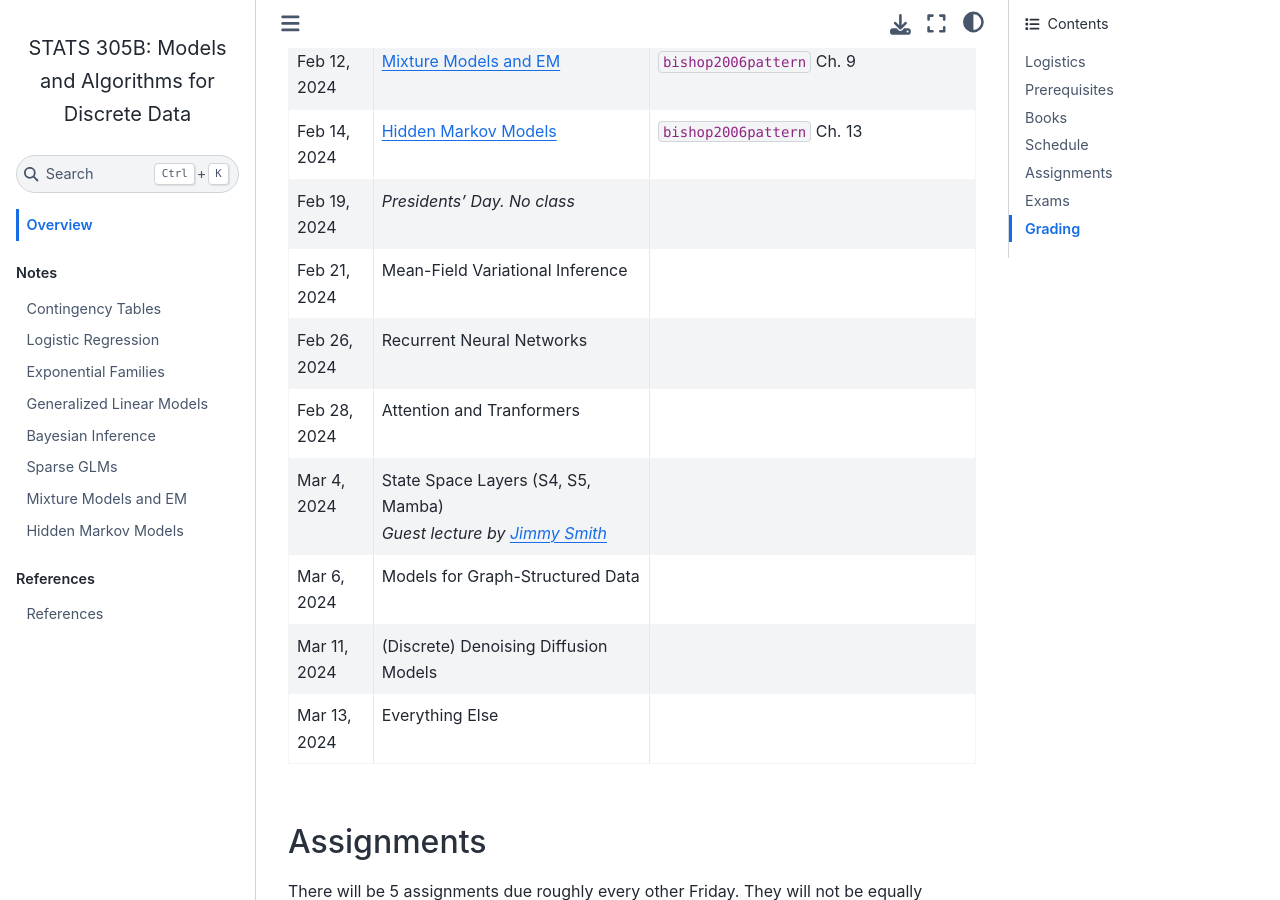
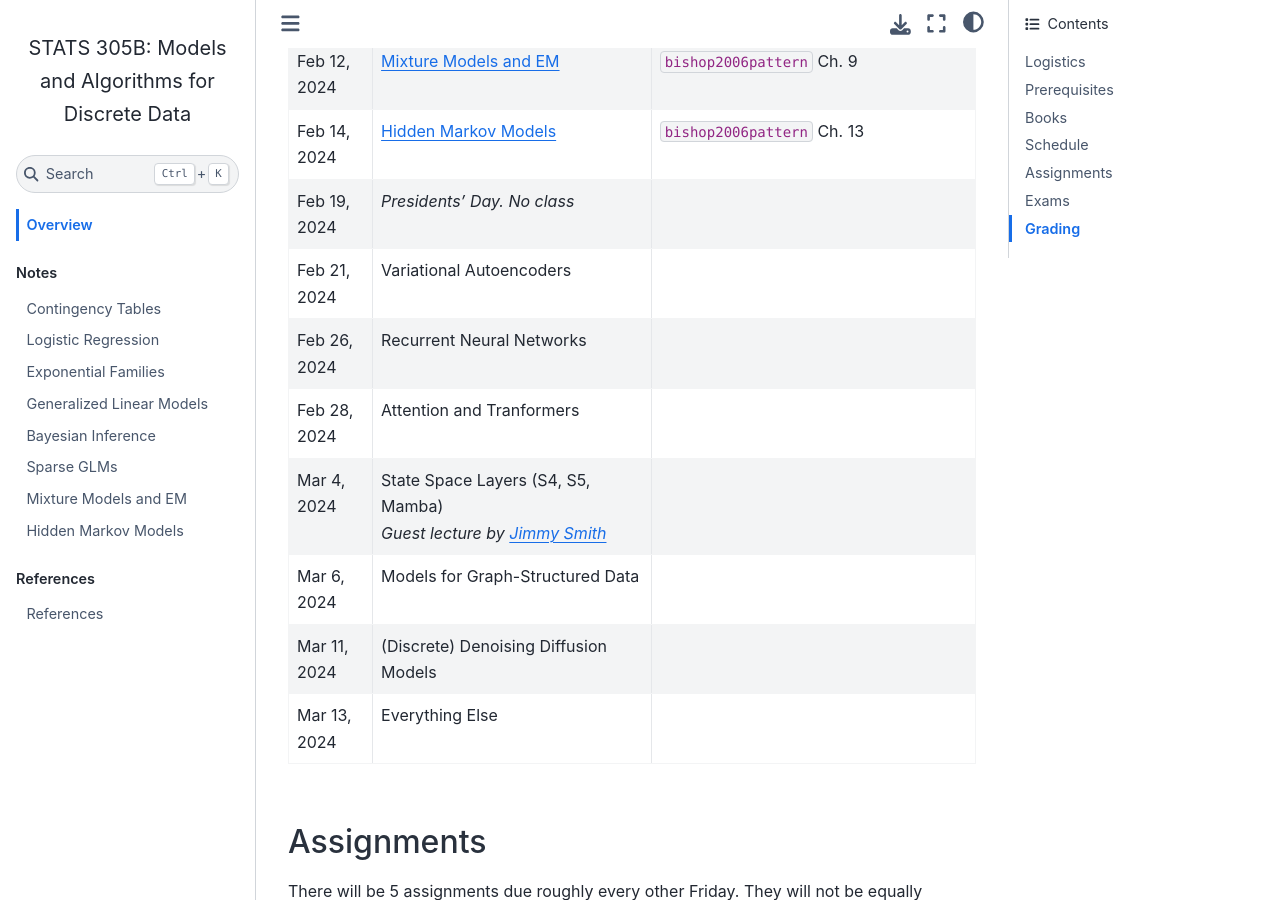
Before and after one commit to slinderman/stats305b, a Jupyter Book: the page built from index.md, in a window 1280 px wide and 900 px high, scrolled down 2152 px. Built offline with Jupyter Book 1.0.4 settings and Sphinx 7.4.7 and the Sphinx Book theme 1.1.4, drawn with Linux system fonts in a browser that asks for light colours; pages that are not in the unit, such as notebooks, are missing from menus; cross-references to code outside the pages are shown as plain code.

Commit message:
updating next lecture title

```diff
--- a/index.md
+++ b/index.md
@@ -46,7 +46,7 @@ _Please note that this is a **tentative** schedule. It may change slightly depen
 | Feb 12, 2024 | [Mixture Models and EM](lectures/09_mixtures.md) | {cite:p}`bishop2006pattern` Ch. 9 |
 | Feb 14, 2024 | [Hidden Markov Models](lectures/10_hmms.md) | {cite:p}`bishop2006pattern` Ch. 13 |
 | Feb 19, 2024 | _Presidents' Day. No class_            |         |
-| Feb 21, 2024 | Mean-Field Variational Inference       |         |
+| Feb 21, 2024 | Variational Autoencoders |         |
 | Feb 26, 2024 | Recurrent Neural Networks              |         |
 | Feb 28, 2024 | Attention and Tranformers              |         |
 | Mar  4, 2024 | State Space Layers (S4, S5, Mamba) <br> _Guest lecture by [Jimmy Smith](https://jimmysmith1919.github.io/)_     |         |
```
